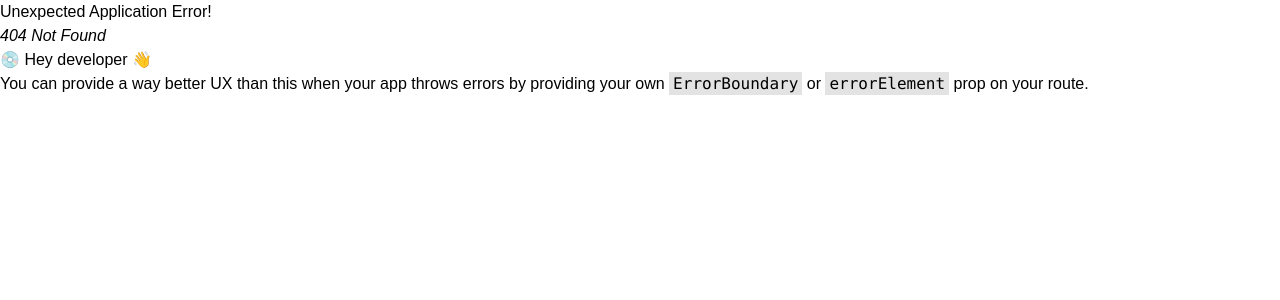
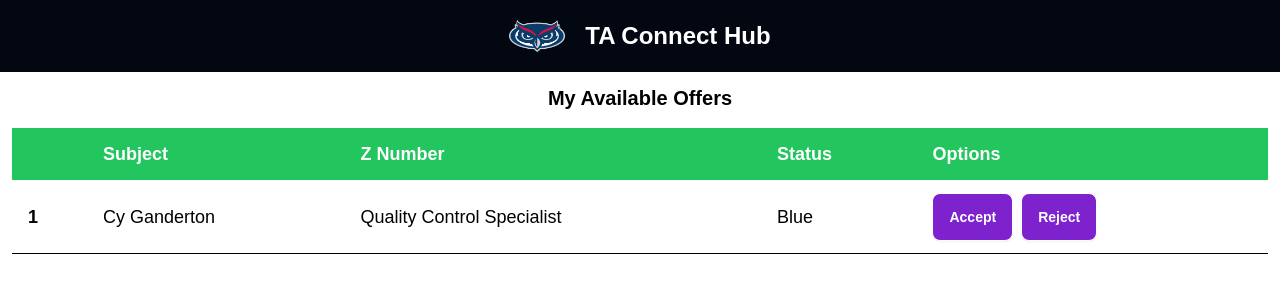
Before and after one commit to vasasowjanya/TAConnectHubFrontEnd, a React (Vite) app: page /dashboard/accept-reject-offers in a window 1280 px wide. Before the commit this address had no page. Shown: the top 300 px of the page. Built offline with nearby package versions, Linux system fonts and the light colour scheme; sample sign-in values are in the browser's storage.

Commit message:
ta applicant ui done

```diff
--- a/index.html
+++ b/index.html
@@ -4,7 +4,7 @@
     <meta charset="UTF-8" />
     <link rel="icon" type="image/svg+xml" href="/vite.svg" />
     <meta name="viewport" content="width=device-width, initial-scale=1.0" />
-    <title>Vite + React + TS</title>
+    <title>TA Connect Hub</title>
   </head>
   <body>
     <div id="root"></div>
--- a/src/app/components/RoleWiseNavbar.tsx
+++ b/src/app/components/RoleWiseNavbar.tsx
@@ -1,3 +1,4 @@
+import { FaUser } from "react-icons/fa";
 import { Link } from "react-router-dom";
 
 export const RoleWiseNavbar = ({ role }: { role: string }) => {
@@ -6,9 +7,20 @@ export const RoleWiseNavbar = ({ role }: { role: string }) => {
       <li>
         <Link to="/dashboard/ta-apply">Apply Here</Link>
       </li>
-      <li>My Applications</li>
-      <li>Application Status</li>
-      <li>Offers</li>
+      <li>
+        <Link to={"/dashboard/my-applies"}>My Applications</Link>
+      </li>
+      <li>
+        <Link to={"/dashboard/my-application-status"}>Application Status</Link>
+      </li>
+      <li>
+        <Link to={"/dashboard/accept-reject-offers"}>Offers</Link>
+      </li>
+      <li>
+        <Link to={"/dashboard/user"}>
+          <FaUser />
+        </Link>
+      </li>
 
       <li
         onClick={() => {
@@ -29,7 +41,11 @@ export const RoleWiseNavbar = ({ role }: { role: string }) => {
       </li>
       <li>TA Application Review</li>
       <li>TA Selection Status</li>
-
+      <li>
+        <Link to={"/dashboard/user"}>
+          <FaUser />
+        </Link>
+      </li>
       <li
         onClick={() => {
           localStorage.removeItem("token");
@@ -47,7 +63,11 @@ export const RoleWiseNavbar = ({ role }: { role: string }) => {
       <li>Course Management</li>
       <li>TA Application Review</li>
       <li>TA Selection Status</li>
-
+      <li>
+        <Link to={"/dashboard/user"}>
+          <FaUser />
+        </Link>
+      </li>
       <li
         onClick={() => {
           localStorage.removeItem("token");
@@ -63,7 +83,11 @@ export const RoleWiseNavbar = ({ role }: { role: string }) => {
   const instructorSidebarItems = (
     <ul className="py-4 bg-[#373737] text-white flex justify-evenly items-center cursor-pointer">
       <li>TA Feedback</li>
-
+      <li>
+        <Link to={"/dashboard/user"}>
+          <FaUser />
+        </Link>
+      </li>
       <li
         onClick={() => {
           localStorage.removeItem("token");
--- /dev/null
+++ b/src/app/pages/dashboardpages/AcceptRejectOffers.tsx
@@ -0,0 +1,40 @@
+const AcceptRejectOffers = () => {
+  return (
+    <div>
+      <h1 className="pb-4 text-xl font-semibold text-center">My Available Offers</h1>
+      <div className="overflow-x-auto">
+        <table className="table">
+          {/* head */}
+          <thead className="bg-green-500 text-white text-lg">
+            <tr>
+              <th></th>
+              <th>Subject</th>
+              <th>Z Number</th>
+              <th>Status</th>
+              <th>Options</th>
+            </tr>
+          </thead>
+          <tbody className="text-lg">
+            {/* row 1 */}
+            <tr>
+              <th>1</th>
+              <td>Cy Ganderton</td>
+              <td>Quality Control Specialist</td>
+              <td>Blue</td>
+              <td className="flex items-center gap-2">
+                <button className="btn bg-purple-700 hover:bg-purple-800 text-white">
+                  Accept
+                </button>
+                <button className="btn bg-purple-700 hover:bg-purple-800 text-white">
+                  Reject
+                </button>
+              </td>
+            </tr>
+          </tbody>
+        </table>
+      </div>
+    </div>
+  );
+};
+
+export default AcceptRejectOffers;
--- /dev/null
+++ b/src/app/pages/dashboardpages/MyTaApplicationStatus.tsx
@@ -0,0 +1,28 @@
+const MyTaApplicationStatus = () => {
+  return (
+    <div>
+      <div className="overflow-x-auto">
+        <table className="table">
+          {/* head */}
+          <thead className="bg-green-500 text-white text-lg">
+            <tr>
+              <th></th>
+              <th>Subject</th>
+              <th>Status</th>
+            </tr>
+          </thead>
+          <tbody className="text-lg">
+            {/* row 1 */}
+            <tr>
+              <th>1</th>
+              <td>Cy Ganderton</td>
+              <td>Blue</td>
+            </tr>
+          </tbody>
+        </table>
+      </div>
+    </div>
+  );
+};
+
+export default MyTaApplicationStatus;
--- /dev/null
+++ b/src/app/pages/dashboardpages/MyTaApplications.tsx
@@ -0,0 +1,36 @@
+const MyTaApplications = () => {
+  return (
+    <div>
+      <div className="py-2 flex items-center justify-between">
+        <h1 className="text-lg">Name</h1>
+        <div className="flex items-center gap-2">
+          <button className="btn bg-purple-700 hover:bg-purple-800 text-white">
+            View
+          </button>
+          <button className="btn bg-purple-700 hover:bg-purple-800 text-white">
+            Edit
+          </button>
+          <button className="btn bg-purple-700 hover:bg-purple-800 text-white">
+            Delete
+          </button>
+        </div>
+      </div>
+      <div className="py-2 flex items-center justify-between">
+        <h1 className="text-lg">Name</h1>
+        <div className="flex items-center gap-2">
+          <button className="btn bg-purple-700 hover:bg-purple-800 text-white">
+            View
+          </button>
+          <button className="btn bg-purple-700 hover:bg-purple-800 text-white">
+            Edit
+          </button>
+          <button className="btn bg-purple-700 hover:bg-purple-800 text-white">
+            Delete
+          </button>
+        </div>
+      </div>
+    </div>
+  );
+};
+
+export default MyTaApplications;
--- /dev/null
+++ b/src/app/pages/dashboardpages/UserProfile.tsx
@@ -0,0 +1,24 @@
+const UserProfile = () => {
+  return (
+    <div className="flex flex-col justify-center items-center">
+      <div>
+        <img
+          className="w-[100px] h-[100px] rounded-full"
+          src="https://cdn.pixabay.com/photo/2015/10/05/22/37/blank-profile-picture-973460_640.png"
+          alt="user"
+        />
+      </div>
+      <div>
+        <h1 className="text-lg mt-2">Name: user</h1>
+      </div>
+      <div>
+        <h1 className="text-lg mt-2">Email: email</h1>
+      </div>
+      <div>
+        <h1 className="text-lg mt-2">Z Number: number</h1>
+      </div>
+    </div>
+  );
+};
+
+export default UserProfile;
--- a/src/routes/Routes.tsx
+++ b/src/routes/Routes.tsx
@@ -19,6 +19,10 @@ import InstructorSignUp from "../app/pages/authpages/InstructorSignUp";
 import TaApplyPage from "../app/pages/dashboardpages/TaApplyPage";
 import TaCourseApplyForm from "../app/pages/dashboardpages/TaCourseApplyForm";
 import Courses from "../app/pages/dashboardpages/Courses";
+import MyTaApplications from "../app/pages/dashboardpages/MyTaApplications";
+import MyTaApplicationStatus from "../app/pages/dashboardpages/MyTaApplicationStatus";
+import AcceptRejectOffers from "../app/pages/dashboardpages/AcceptRejectOffers";
+import UserProfile from "../app/pages/dashboardpages/UserProfile";
 
 export default function Routes() {
   const isTokenAvailable = localStorage.getItem("token");
@@ -60,11 +64,18 @@ export default function Routes() {
         >
           <Route path="ta-apply" element={<TaApplyPage />} />
           <Route path="ta-apply/:id" element={<TaCourseApplyForm />} />
+          <Route path="my-applies" element={<MyTaApplications />} />
+          <Route
+            path="my-application-status"
+            element={<MyTaApplicationStatus />}
+          />
+          <Route path="accept-reject-offers" element={<AcceptRejectOffers />} />
+          <Route path="user" element={<UserProfile />} />
 
           <Route path="courses" element={<Courses />} />
         </Route>
-      </>,
-    ),
+      </>
+    )
   );
 
   return <RouterProvider router={router} />;
```
